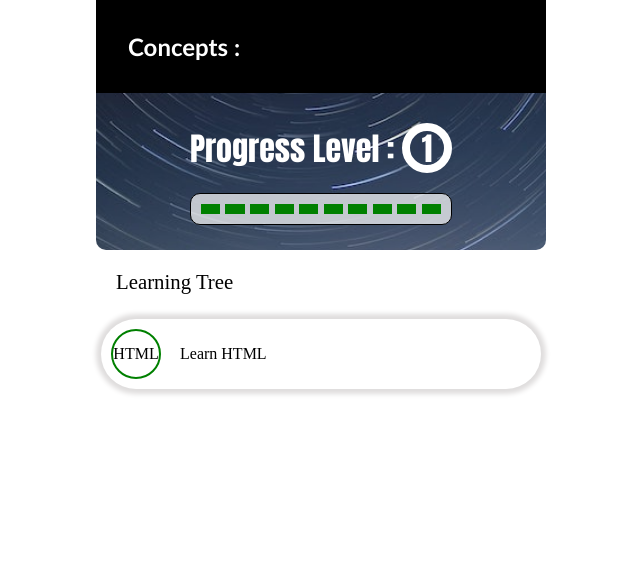
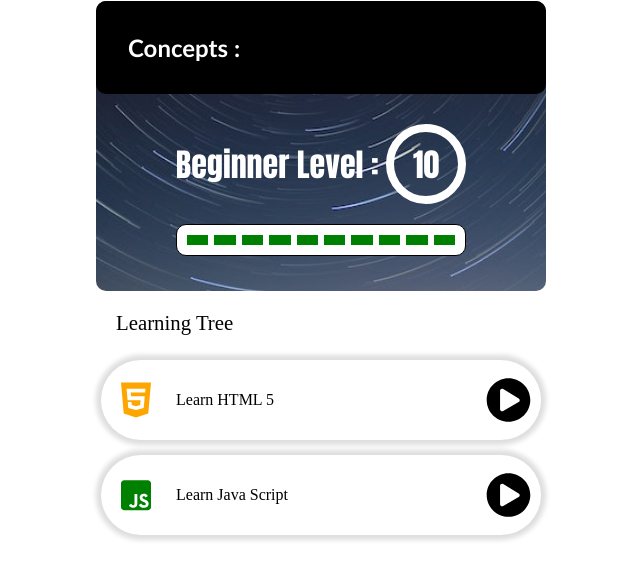
Before and after one commit to anilABCD/JUST-codeTree, a website: page index.html in a window 1280 px wide. Shown: the whole page, without its empty margins (319-959 px from the left). Drawn offline with Linux system fonts and the light colour scheme.

Commit message:
svg added for html , js topics , start button added

```diff
--- a/index.html
+++ b/index.html
@@ -20,7 +20,7 @@
                 <div class="progress-bar">
 
                     <div class="levels-text">
-                        Progress Level : <div class="level">1</div>
+                        Beginner Level : <div class="level">10</div>
                     </div>
                     <div class="levels">
 
@@ -49,10 +49,63 @@
 
                 <ul class="tree">
 
+                    <!--- HTML --->
+
                     <li class="tree-item">
-                        <span class="data-icon"> HTML </span>
-                        <span class="data-language">Learn HTML</span>
+
+                        <div class="data-topic data-topic-html">
+
+                            <svg aria-hidden="true" focusable="false" data-prefix="fab" data-icon="html5"
+                                class="svg-inline--fa fa-html5 fa-w-12" role="img" xmlns="http://www.w3.org/2000/svg"
+                                viewBox="0 0 384 512">
+                                <path fill="currentColor"
+                                    d="M0 32l34.9 395.8L191.5 480l157.6-52.2L384 32H0zm308.2 127.9H124.4l4.1 49.4h175.6l-13.6 148.4-97.9 27v.3h-1.1l-98.7-27.3-6-75.8h47.7L138 320l53.5 14.5 53.7-14.5 6-62.2H84.3L71.5 112.2h241.1l-4.4 47.7z">
+                                </path>
+                            </svg>
+
+                        </div>
+
+                        <div class="data-language">Learn HTML 5</div>
+                        <div class="data-start">
+                            <svg aria-hidden="true" focusable="false" data-prefix="fas" data-icon="play-circle"
+                                class="svg-inline--fa fa-play-circle fa-w-16" role="img"
+                                xmlns="http://www.w3.org/2000/svg" viewBox="0 0 512 512">
+                                <path fill="currentColor"
+                                    d="M256 8C119 8 8 119 8 256s111 248 248 248 248-111 248-248S393 8 256 8zm115.7 272l-176 101c-15.8 8.8-35.7-2.5-35.7-21V152c0-18.4 19.8-29.8 35.7-21l176 107c16.4 9.2 16.4 32.9 0 42z">
+                                </path>
+                            </svg>
+                        </div>
                     </li>
+
+
+                    <!-- Java Script  -->
+
+                    <li class="tree-item">
+
+                        <div class="data-topic data-topic-js">
+
+                            <svg aria-hidden="true" focusable="false" data-prefix="fab" data-icon="js-square"
+                                class="svg-inline--fa fa-js-square fa-w-14" role="img"
+                                xmlns="http://www.w3.org/2000/svg" viewBox="0 0 448 512">
+                                <path fill="currentColor"
+                                    d="M400 32H48C21.5 32 0 53.5 0 80v352c0 26.5 21.5 48 48 48h352c26.5 0 48-21.5 48-48V80c0-26.5-21.5-48-48-48zM243.8 381.4c0 43.6-25.6 63.5-62.9 63.5-33.7 0-53.2-17.4-63.2-38.5l34.3-20.7c6.6 11.7 12.6 21.6 27.1 21.6 13.8 0 22.6-5.4 22.6-26.5V237.7h42.1v143.7zm99.6 63.5c-39.1 0-64.4-18.6-76.7-43l34.3-19.8c9 14.7 20.8 25.6 41.5 25.6 17.4 0 28.6-8.7 28.6-20.8 0-14.4-11.4-19.5-30.7-28l-10.5-4.5c-30.4-12.9-50.5-29.2-50.5-63.5 0-31.6 24.1-55.6 61.6-55.6 26.8 0 46 9.3 59.8 33.7L368 290c-7.2-12.9-15-18-27.1-18-12.3 0-20.1 7.8-20.1 18 0 12.6 7.8 17.7 25.9 25.6l10.5 4.5c35.8 15.3 55.9 31 55.9 66.2 0 37.8-29.8 58.6-69.7 58.6z">
+                                </path>
+                            </svg>
+
+                        </div>
+
+                        <div class="data-language">Learn Java Script</div>
+                        <div class="data-start">
+                            <svg aria-hidden="true" focusable="false" data-prefix="fas" data-icon="play-circle"
+                                class="svg-inline--fa fa-play-circle fa-w-16" role="img"
+                                xmlns="http://www.w3.org/2000/svg" viewBox="0 0 512 512">
+                                <path fill="currentColor"
+                                    d="M256 8C119 8 8 119 8 256s111 248 248 248 248-111 248-248S393 8 256 8zm115.7 272l-176 101c-15.8 8.8-35.7-2.5-35.7-21V152c0-18.4 19.8-29.8 35.7-21l176 107c16.4 9.2 16.4 32.9 0 42z">
+                                </path>
+                            </svg>
+                        </div>
+                    </li>
+
 
                 </ul>
 
--- a/sass/style.scss
+++ b/sass/style.scss
@@ -10,7 +10,11 @@
 }
 
 body{
-     background: #FFF;
+     background: white;
+
+     margin: 0 auto;
+     max-width: 450px;
+     min-width: 450px;
 }
 
 
@@ -27,10 +31,12 @@ body{
 .root , .root > * {
     max-width: 450px;
     min-width: 450px;
+
+   margin: 0 auto;
 }
 
 .header {
-    min-height: 250px;
+    min-height: 290px;
     background: url(../images/codingBanner.jpg) ;
 
     border-radius: 10px ;
@@ -40,9 +46,11 @@ body{
     background-position: center center;
 
     .hero-text-large{
-    background: black;
-    font-family:'Gill Sans', 'Gill Sans MT', Calibri, 'Trebuchet MS', sans-serif;
-    padding: 2rem;
+        margin-top: 1px;
+        border-radius: 10px;
+        background: black;
+        font-family:'Gill Sans', 'Gill Sans MT', Calibri, 'Trebuchet MS', sans-serif;
+        padding: 2rem;
     }
 }
 
@@ -77,12 +85,11 @@ body{
                display:inline-flex;
                border: 8px solid white;
                border-radius: 50%;
-               width: 50px;
-               height: 50px;
+               min-width: 80px;
+               min-height: 80px;
 
                justify-content: center;
                align-items: center;
-
 
                margin : 0 auto;
            }
@@ -93,17 +100,19 @@ body{
           justify-content: space-between;
           border: 1px solid black;
 
-          background-color:rgba(255, 255, 255, 0.7);
+          background-color:white;
 
           border-radius: 10px;
 
           padding: 10px;
 
               .p{
+
                 background-color: green;
                 min-width: 10px;
                 min-height: 10px;
                 flex-basis: 8%;
+
               }
         }
     }
@@ -139,39 +148,64 @@ body{
      margin: 0;
 
      .tree-item{
-         margin: 0;
+         margin-bottom: 15px ;
+
+         display: flex;
+
+         align-items: center;
+         justify-content: center;
 
          padding: 10px;
 
          border-radius: 155px;
 
-        //  border: 1px solid rgb(102, 105, 103);
-
          box-shadow: 0 0 5px 5px rgb(223, 221, 221);
 
-       .data-icon{
+            .data-topic{
 
-            width: 50px;
-            height: 50px;
-            border-radius: 50%;
-            border: 2px solid green;
+              flex: 1;
 
-            display:block;
+              display:inline-flex;
 
-            margin: auto auto;
+              justify-content:center;
+              align-items:center;
 
-            display:inline-flex;
+             color: orange;
+             padding: 10px;
+              max-width: 50px;
+              max-height: 50px;
 
-            justify-content: center;
-            align-items: center;
-
+              min-width:  50px;
+              min-height:   50px;
             }
 
             .data-language{
 
+                flex: 2;
                 padding-left: 15px;
             }
 
+             .data-start{
+
+                 max-width: 60px;
+              max-height: 60px;
+
+              min-width: 60px;
+              min-height: 60px;
+                flex: 1;
+                padding-left: 15px;
+
+                display: flex;
+            }
+
+
+            .data-topic-html{
+              color: orange;
+            }
+
+             .data-topic-js{
+              color: green;
+            }
      }
    }
 }
```
Also changed, not shown: css/style.css, 1 other file.
